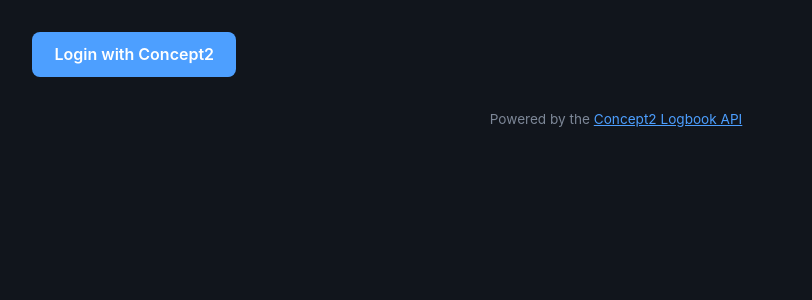
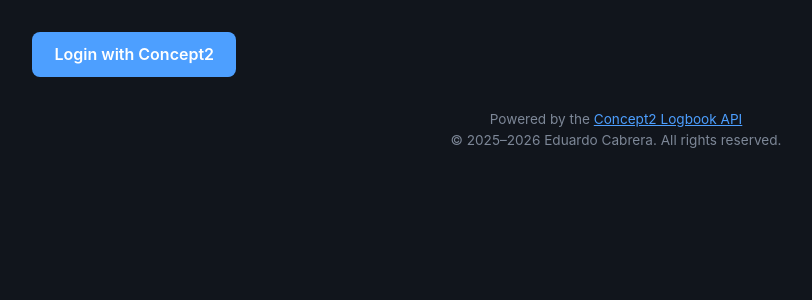
Before and after one commit to eduardocabrera1983/rowing-app, a FastAPI app: template rowing_app/templates/home.html in a window 1280 px wide. Shown: the part 126-426 px from the top of the page, without its empty margins (24-836 px from the left). Run offline with FastAPI, Linux system fonts and the light colour scheme; the template is opened without the code that fills it, so the values that code supplies are empty.

Commit message:
Add author credit and all-rights-reserved notice
Co-authored-by: Copilot <223556219+Copilot@users.noreply.github.com>

```diff
--- a/rowing_app/templates/dashboard.html
+++ b/rowing_app/templates/dashboard.html
@@ -3,6 +3,8 @@
 <head>
     <meta charset="UTF-8">
     <meta name="viewport" content="width=device-width, initial-scale=1.0">
+    <meta name="author" content="Eduardo Cabrera">
+    <meta name="copyright" content="© 2025–2026 Eduardo Cabrera. All rights reserved.">
     <title>Laat Lopen — Eduardo's Rowing Data</title>
     <script>
         // Runs before paint so the page never flashes the wrong theme.
@@ -377,6 +379,7 @@
             <p>Data from <a href="https://log.concept2.com" target="_blank">Concept2 Logbook</a>
                &middot; Period: {{ summary.first_workout | default('–') }} to {{ summary.last_workout | default('–') }}
                &middot; Source: local database (syncs every 24h)</p>
+            <p>&copy; 2025&ndash;2026 Eduardo Cabrera. All rights reserved.</p>
         </footer>
     </div>
 
--- a/rowing_app/templates/home.html
+++ b/rowing_app/templates/home.html
@@ -3,6 +3,8 @@
 <head>
     <meta charset="UTF-8">
     <meta name="viewport" content="width=device-width, initial-scale=1.0">
+    <meta name="author" content="Eduardo Cabrera">
+    <meta name="copyright" content="© 2025–2026 Eduardo Cabrera. All rights reserved.">
     <title>Laat Lopen — Eduardo's Rowing Data</title>
     <script>
         // Runs before paint so the page never flashes the wrong theme.
@@ -44,6 +46,7 @@
 
         <footer>
             <p>Powered by the <a href="https://log.concept2.com/developers/documentation/" target="_blank">Concept2 Logbook API</a></p>
+            <p>&copy; 2025&ndash;2026 Eduardo Cabrera. All rights reserved.</p>
         </footer>
     </div>
     <script>
```
